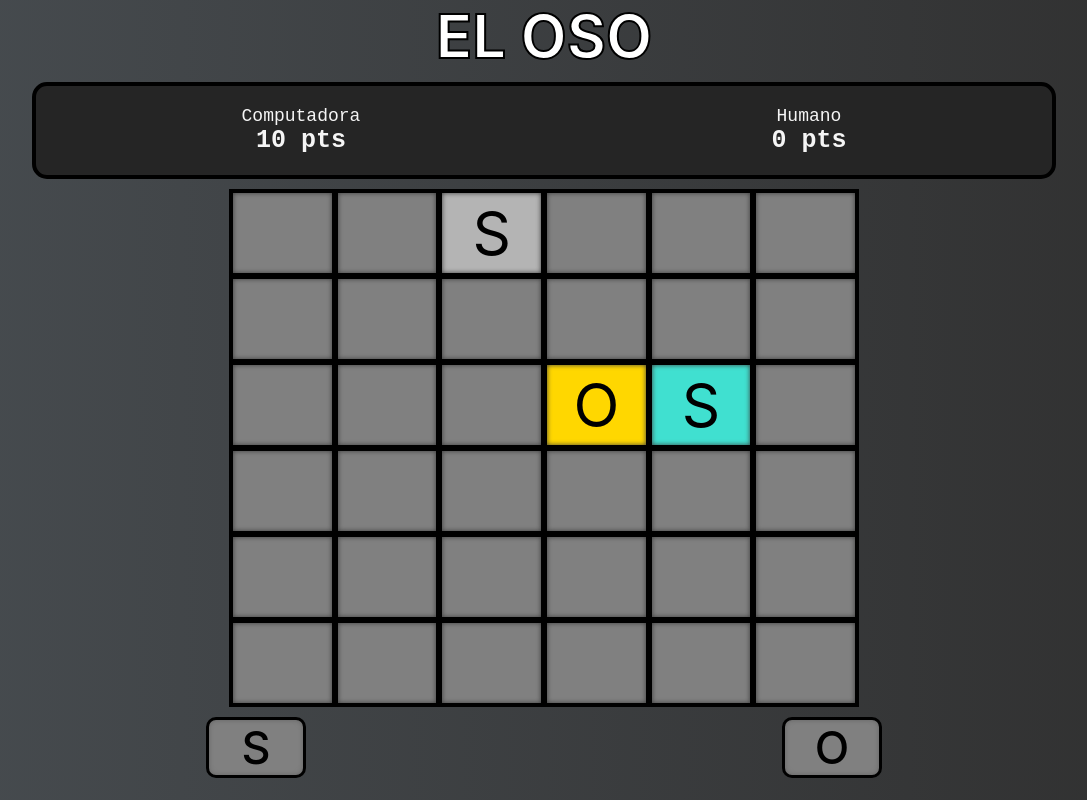
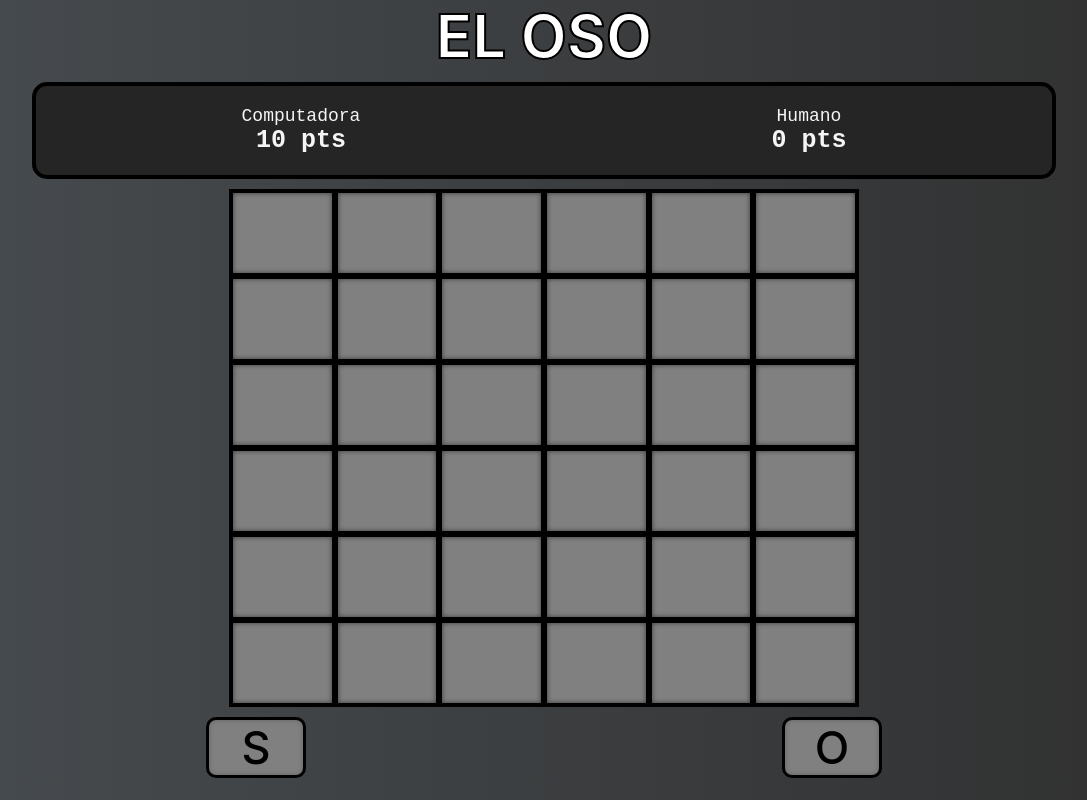
Before and after one commit to bryangamas/el-oso, a React (Create React App) app: page / in a window 1280 px wide. Shown: the whole page, without its empty margins (96-1183 px from the left). Built offline with nearby package versions, Linux system fonts and the light colour scheme.

Commit message:
feat: avance de inicio de la lógica

```diff
--- a/src/App.js
+++ b/src/App.js
@@ -3,15 +3,16 @@ import Board from "./components/Board";
 import Buttons from "./components/Buttons";
 import Header from "./components/Header";
 import Score from "./components/Score";
+import AppContextProvider from "./providers/AppContextProvider";
 
 function App() {
   return (
-    <>
+    <AppContextProvider>
       <Header />
       <Score />
       <Board />
       <Buttons />
-    </>
+    </AppContextProvider>
   );
 }
 
--- a/src/components/Board.jsx
+++ b/src/components/Board.jsx
@@ -1,38 +1,12 @@
-import React from "react";
+import React, { useContext } from "react";
 import "../styles/components/Board.css";
-
-const board = [
-  [0, 0, "S", 0, 0, 0],
-  [0, 0, 0, 0, 0, 0],
-  [0, 0, 0, "O", "S", 0],
-  [0, 0, 0, 0, 0, 0],
-  [0, 0, 0, 0, 0, 0],
-  [0, 0, 0, 0, 0, 0],
-];
-
-const cellsWon = [
-  [0, 0, 0, 0, 0, 0],
-  [0, 0, 0, 0, 0, 0],
-  [0, 0, 0, 1, 2, 0],
-  [0, 0, 0, 0, 0, 0],
-  [0, 0, 0, 0, 0, 0],
-  [0, 0, 0, 0, 0, 0],
-];
+import useStyle from "../hooks/useStyle";
+import AppContext from "../contexts/AppContext";
 
 const Board = () => {
-  const cellClass = (cell, cellWon) => {
-    if (!cell) {
-      return "Board__cell-empty";
-    }
-    switch (cellWon) {
-      case 1:
-        return "Board__cell-player-1";
-      case 2:
-        return "Board__cell-player-2";
-      default:
-        return "";
-    }
-  };
+  const { cellClass } = useStyle();
+  const { state, putLetterIn } = useContext(AppContext);
+  const { board, cellsWon } = state;
 
   return (
     <main className="Board">
@@ -42,6 +16,7 @@ const Board = () => {
             <div
               key={i + j}
               className={`Board__cell ${cellClass(cell, cellsWon[i][j])}`}
+              onClick={putLetterIn(i, j)}
             >
               {cell === 0 ? "" : cell}
             </div>
--- a/src/components/Buttons.jsx
+++ b/src/components/Buttons.jsx
@@ -1,11 +1,18 @@
-import React from "react";
-import "../styles/components/Buttons.css"
+import React, { useContext } from "react";
+import AppContext from "../contexts/AppContext";
+import "../styles/components/Buttons.css";
 
 const Buttons = () => {
+  const { changeSelectedLetter } = useContext(AppContext);
+
   return (
     <div className="Buttons">
-      <div className="Buttons__content">S</div>
-      <div className="Buttons__content">O</div>
+      <div className="Buttons__content" onClick={changeSelectedLetter("S")}>
+        S
+      </div>
+      <div className="Buttons__content" onClick={changeSelectedLetter("O")}>
+        O
+      </div>
     </div>
   );
 };
--- /dev/null
+++ b/src/contexts/AppContext.js
@@ -0,0 +1,3 @@
+import { createContext } from "react";
+const AppContext = createContext(null);
+export default AppContext;
--- /dev/null
+++ b/src/hooks/useStartGame.js
@@ -0,0 +1,61 @@
+import { useState } from "react";
+
+const useStartGame = () => {
+  const boardDim = 6;
+
+  const initialState = {
+    board: Array(boardDim)
+      .fill(0)
+      .map(() => Array(boardDim).fill(0)),
+    cellsWon: Array(boardDim)
+      .fill(0)
+      .map(() => Array(boardDim).fill(0)),
+    selectedLetter: undefined,
+    turn: 0,
+  };
+
+  const [state, setState] = useState(initialState);
+
+  // const startBoard = (n) => {
+  //   setState({
+  //     board: new Array(n).fill(new Array(n).fill(0)),
+  //   });
+  // };
+
+  const changeSelectedLetter = (selectedLetter) => () => {
+    setState({
+      ...state,
+      selectedLetter,
+    });
+  };
+
+  const putLetterIn = (i, j) => () => {
+    let { board, selectedLetter, turn } = state;
+    console.log(i, j, board);
+    if (board[i][j] === 0 && turn === 1) {
+      board[i][j] = selectedLetter;
+      checkEarnedPoints(i, j);
+    }
+  };
+
+  const checkEarnedPoints = (i, j) => {
+    let { board, turn } = state;
+    let earnedPoints = 0;
+    if (earnedPoints > 0) {
+      turn = turn === 0 ? 1 : 0;
+    }
+    setState({
+      ...state,
+      board,
+      turn,
+    });
+  };
+
+  return {
+    state,
+    changeSelectedLetter,
+    putLetterIn,
+  };
+};
+
+export default useStartGame;
--- /dev/null
+++ b/src/hooks/useStyle.js
@@ -0,0 +1,20 @@
+const useStyle = () => {
+
+  const cellClass = (cell, cellWon) => {
+    if (!cell) {
+      return "Board__cell-empty";
+    }
+    switch (cellWon) {
+      case 1:
+        return "Board__cell-player-1";
+      case 2:
+        return "Board__cell-player-2";
+      default:
+        return "";
+    }
+  };
+
+  return {cellClass}
+}
+
+export default useStyle;
--- /dev/null
+++ b/src/providers/AppContextProvider.jsx
@@ -0,0 +1,16 @@
+import React from 'react'
+import AppContext from '../contexts/AppContext'
+import useStartGame from '../hooks/useStartGame'
+
+const AppContextProvider = ({children}) => {
+
+  const startGame = useStartGame()
+
+  return (
+    <AppContext.Provider value={startGame}>
+      {children}
+    </AppContext.Provider>
+  )
+}
+
+export default AppContextProvider
```
